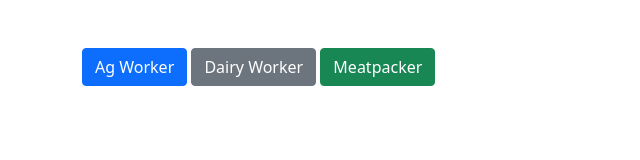
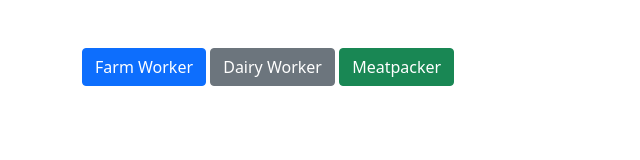
Before and after one commit to diegofhdz/OPX-ROCKS-2.0, a plain HTML site: page index.html in a window 1280 px wide. Shown: the whole page, without its empty margins (0-640 px from the left). Drawn offline with nearby package versions, Linux system fonts and the light colour scheme.

Commit message:
updated text

```diff
--- a/index.html
+++ b/index.html
@@ -13,7 +13,7 @@
 <body>
 
     <div class="container mt-5">
-        <button class="btn btn-primary" onclick="copyText('Farm worker')">Ag Worker</button>
+        <button class="btn btn-primary" onclick="copyText('Farm worker')">Farm Worker</button>
         <button class="btn btn-secondary" onclick="copyText('Agricultural worker')">Dairy Worker</button>
         <button class="btn btn-success" onclick="copyText('Meatpacking worker')">Meatpacker</button>
     </div>
```
